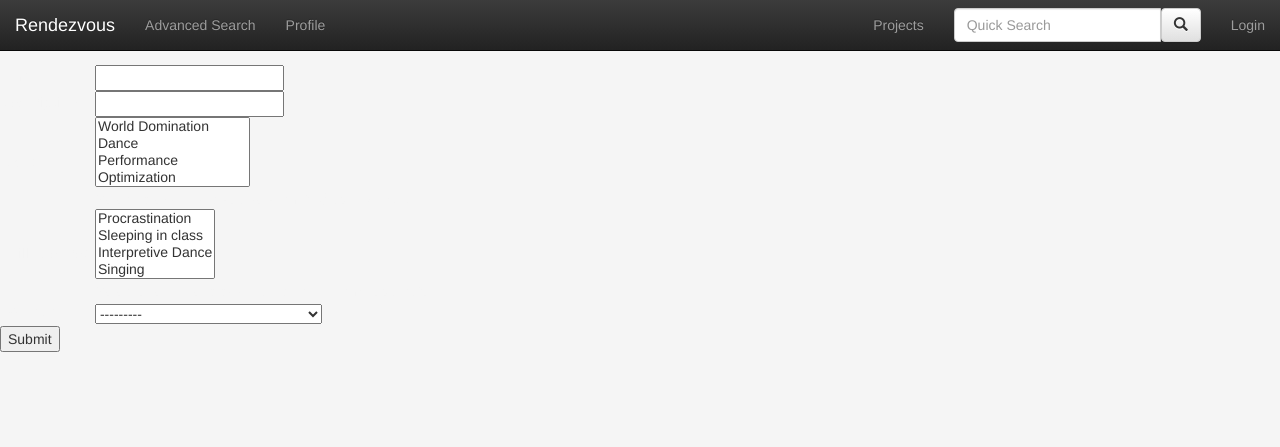
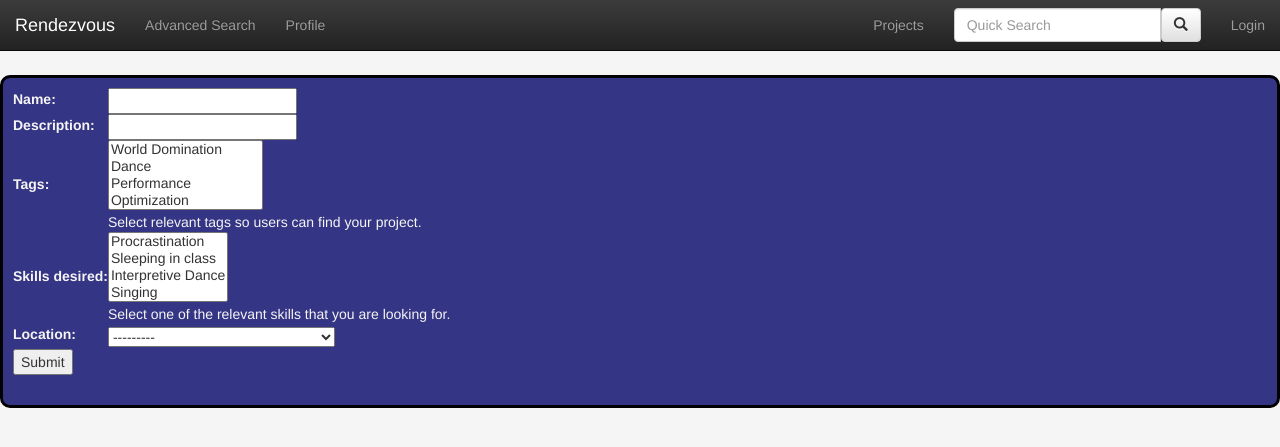
Before and after one commit to LOCosta/CS326-Etc-Etc-Etc, a Django app: page /rendezvous/create-project/ in a window 1280 px wide. Shown: the top 447 px of the page. Run offline with Django 3.2, Linux system fonts and the light colour scheme; data comes from the database, SQL or seed files in the repository; some libraries are stand-ins or nearby versions.

Commit message:
Minor visibility fixes

```diff
--- a/Etc_Etc_Etc/rendezvous/templates/rendezvous/profile_form.html
+++ b/Etc_Etc_Etc/rendezvous/templates/rendezvous/profile_form.html
@@ -6,7 +6,7 @@
 {% endblock %}
 
 {% block content %}
-
+<div class="jumbotron">
     <form action="" method="post">
         {% csrf_token %}
         <table>
@@ -15,4 +15,5 @@
         <input type="submit" value="Submit" />
 
     </form>
+</div>
 {% endblock %}
--- a/Etc_Etc_Etc/rendezvous/templates/rendezvous/project_form.html
+++ b/Etc_Etc_Etc/rendezvous/templates/rendezvous/project_form.html
@@ -6,7 +6,7 @@
 {% endblock %}
 
 {% block content %}
-
+<div class="jumbotron">
     <form action="" method="post">
         {% csrf_token %}
         <table>
@@ -15,4 +15,5 @@
         <input type="submit" value="Submit" />
 
     </form>
+</div>
 {% endblock %}
```
Lines whose indentation alone changed are shown as unchanged.
